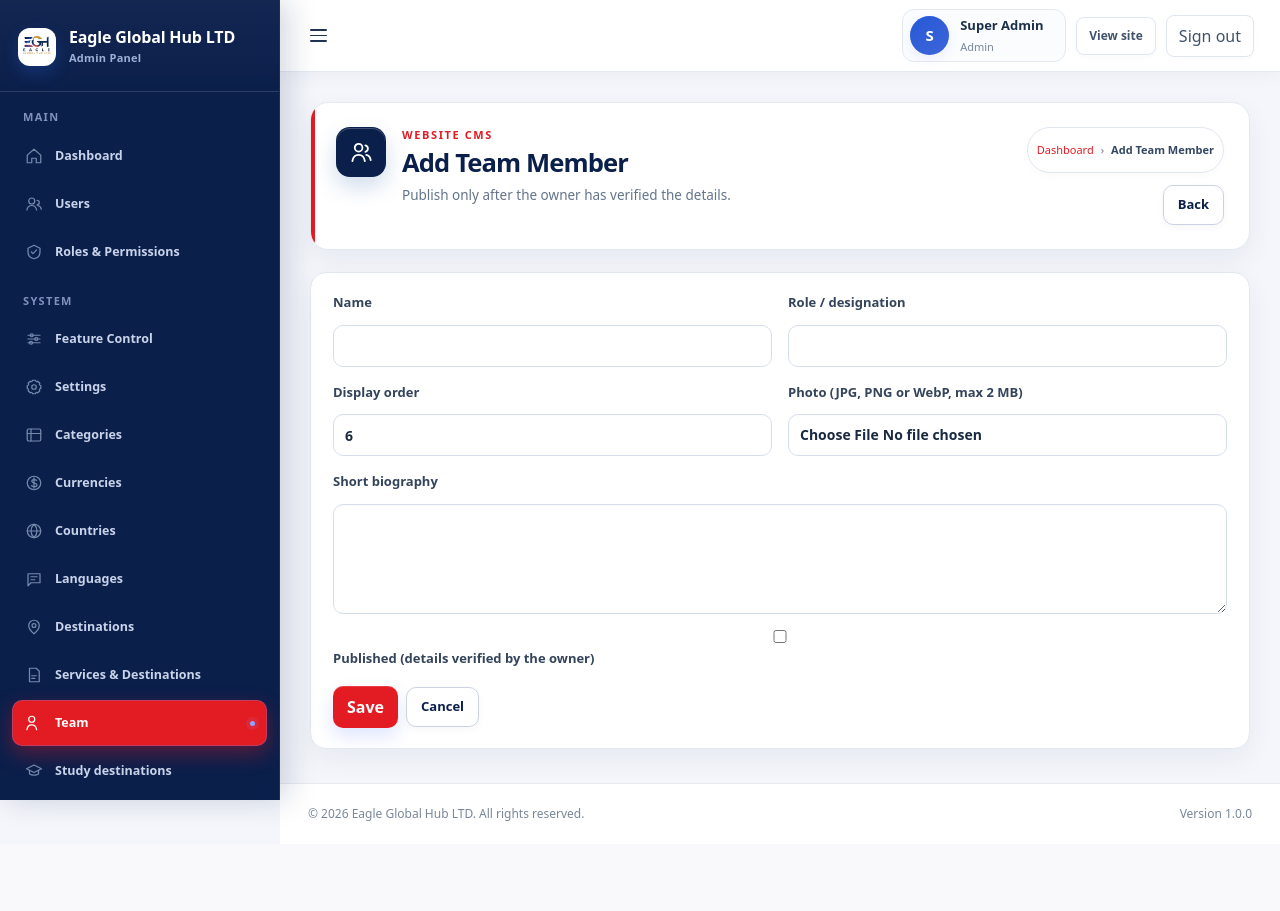
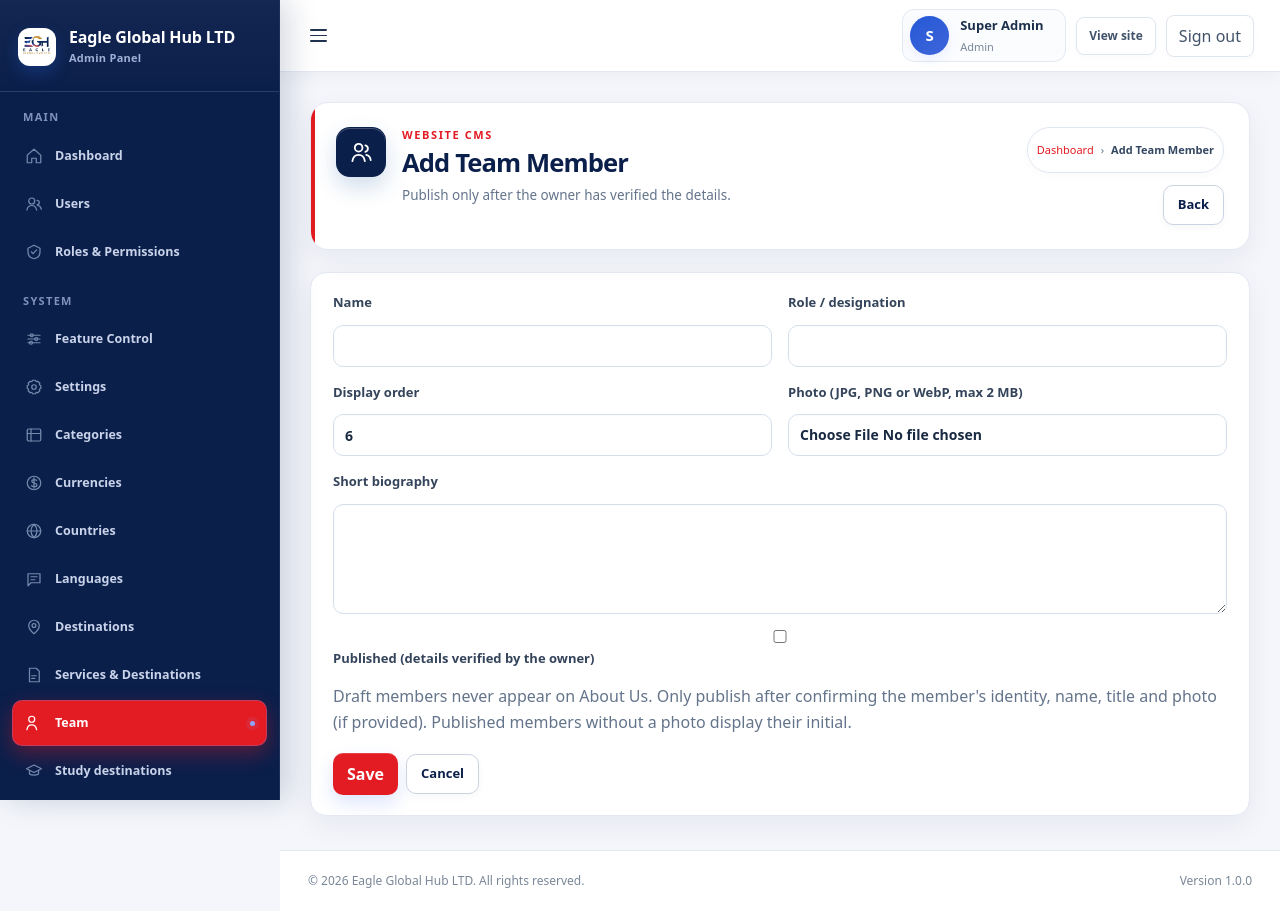
Before and after one commit to arnobai70-del/Engle-Global-Hub-, a Laravel app: page /admin/team/create in a window 1280 px wide. Before the commit the page ends 821 px from the top, so only its background shows below. Run offline with Laravel 12, Linux system fonts and the light colour scheme; the visitor is signed in with stand-in values (Sample User, id 1); data comes from the database, SQL or seed files in the repository; data that the repository does not hold is empty; style sheets or scripts are compiled from the project's sources; some libraries are stand-ins or nearby versions.

Commit message:
Fix published team visibility and selected photo preview

```diff
--- a/resources/views/admin/team-members/form.blade.php
+++ b/resources/views/admin/team-members/form.blade.php
@@ -9,7 +9,11 @@
 <label>Name<input name="name" value="{{ old('name', $member->name) }}" maxlength="150" required></label>
 <label>Role / designation<input name="role_title" value="{{ old('role_title', $member->role_title) }}" maxlength="150" required></label>
 <label>Display order<input type="number" name="sort_order" min="0" value="{{ old('sort_order', $member->sort_order) }}" required></label>
-<label>Photo (JPG, PNG or WebP, max 2 MB)<input type="file" name="photo" accept="image/jpeg,image/png,image/webp"></label>
+<label>Photo (JPG, PNG or WebP, max 2 MB)<input id="team-photo-input" type="file" name="photo" accept="image/jpeg,image/png,image/webp"></label>
+<div id="team-selected-photo-wrapper" class="stu-full" hidden>
+<p>New photo preview (not saved yet)</p>
+<img id="team-selected-photo-preview" alt="Selected team member photo" width="120" height="120" style="width:120px;height:120px;object-fit:cover;border-radius:12px;">
+</div>
 @if($member->photo_path)
 <div class="stu-full">
 <p>Current photo</p>
@@ -19,6 +23,7 @@
 @if($member->photo_path)<label><input type="checkbox" name="remove_photo" value="1"> Remove current photo</label>@endif
 <label class="stu-full">Short biography<textarea name="bio" maxlength="3000">{{ old('bio', $member->bio) }}</textarea></label>
 <label class="stu-full"><input type="checkbox" name="is_published" value="1" @checked(old('is_published', $member->is_published))> Published (details verified by the owner)</label>
+<p class="stu-muted stu-full">Draft members never appear on About Us. Only publish after confirming the member's identity, name, title and photo (if provided). Published members without a photo display their initial.</p>
 </div>
 <div class="admin-form-actions"><button class="egh-button">Save</button><a class="egh-button secondary" href="{{ route('admin.team-members.index') }}">Cancel</a></div>
 </form>
@@ -26,4 +31,31 @@
 <form method="POST" action="{{ route('admin.team-members.destroy', $member) }}" class="admin-danger-zone" onsubmit="return confirm('Delete this team member?')">@csrf @method('DELETE')<button class="egh-button danger">Delete</button></form>
 @endif
 </div>
+@push('scripts')
+<script>
+document.addEventListener('DOMContentLoaded', function () {
+    const input = document.getElementById('team-photo-input');
+    const wrapper = document.getElementById('team-selected-photo-wrapper');
+    const preview = document.getElementById('team-selected-photo-preview');
+    if (!input || !wrapper || !preview) return;
+    let objectUrl = null;
+    input.addEventListener('change', function () {
+        if (objectUrl) URL.revokeObjectURL(objectUrl);
+        objectUrl = null;
+        const file = input.files && input.files[0];
+        if (!file || !['image/jpeg', 'image/png', 'image/webp'].includes(file.type) || file.size > 2 * 1024 * 1024) {
+            wrapper.hidden = true;
+            preview.removeAttribute('src');
+            return;
+        }
+        objectUrl = URL.createObjectURL(file);
+        preview.src = objectUrl;
+        wrapper.hidden = false;
+    });
+    window.addEventListener('pagehide', function () {
+        if (objectUrl) URL.revokeObjectURL(objectUrl);
+    }, { once: true });
+});
+</script>
+@endpush
 @endsection
```
